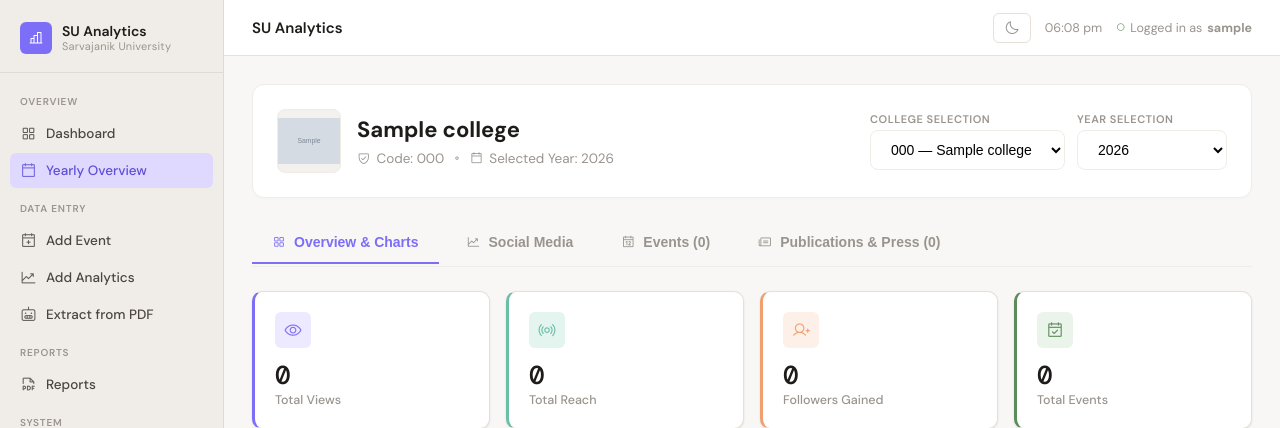
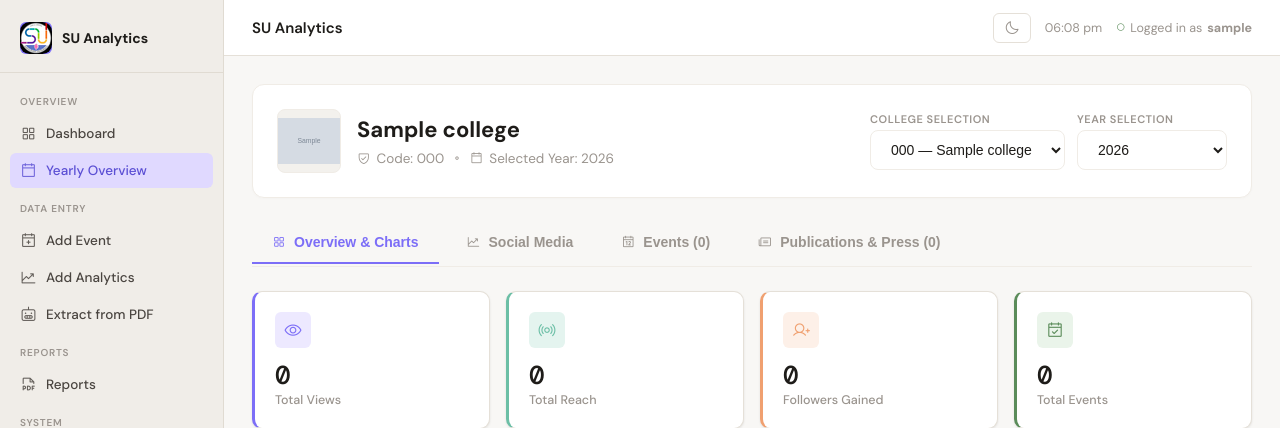
Before and after one commit to Daku3011/University-Analytics-Reporting-Automation-Platform, a Django app: page /analytics/yearly/ in a window 1280 px wide. Shown: the top 428 px of the page. Run offline with Django 5.2, Linux system fonts and the light colour scheme; a user stored in the database is signed in; tables that the repository leaves empty hold one stand-in row (values such as "Sample post"); grey boxes marked "Sample" are stand-in pictures; parts of the project's set-up code (start-up, migrations or seed data) failed here and were passed over; some libraries are stand-ins or nearby versions.

Commit message:
feat: add SU logos, improve mobile responsiveness, and enhance sidebar navigation UI

```diff
--- a/templates/analytics_app/yearly_overview.html
+++ b/templates/analytics_app/yearly_overview.html
@@ -409,16 +409,102 @@
     font-size: 14.5px;
 }
 
-#collegeSelect {
-    background : white;
-    color: black;
+.filter-select {
+    background: var(--surface);
+    color: var(--text-primary);
+    border: 1px solid var(--border-light);
 }
 
-html[data-theme="dark"] #collegeSelect {
-    background : #201e1b;
+html[data-theme="dark"] .filter-select {
+    background: #201e1b;
     color: white;
+    border-color: #3e3b37;
 }
 
+/* ── Responsive Mobile Optimizations ────────────────────────────────── */
+@media (max-width: 768px) {
+    .college-header {
+        flex-direction: column;
+        align-items: stretch;
+        gap: 16px;
+        padding: 16px;
+    }
+    .college-info {
+        gap: 12px;
+    }
+    .college-logo-container {
+        width: 48px;
+        height: 48px;
+    }
+    .college-details h2 {
+        font-size: 18px;
+    }
+    .college-details p {
+        font-size: 12px;
+        flex-wrap: wrap;
+    }
+    .filter-form {
+        width: 100%;
+        display: grid;
+        grid-template-columns: 1fr 1fr;
+        gap: 12px;
+    }
+    .filter-group {
+        width: 100%;
+    }
+    .filter-select {
+        width: 100%;
+        min-width: unset;
+    }
+    .tab-button {
+        padding: 10px 14px;
+        font-size: 13.5px;
+    }
+    .event-timeline {
+        padding-left: 16px;
+        margin-left: 6px;
+    }
+    .event-node::before {
+        left: -23px;
+    }
+    .event-card {
+        padding: 16px;
+    }
+    .event-gallery {
+        gap: 8px;
+        padding-top: 12px;
+    }
+    .event-media-item {
+        width: 76px;
+        height: 76px;
+    }
+    .table-clean th, .table-clean td {
+        padding: 8px 4px;
+        font-size: 12.5px;
+    }
+}
+
+@media (max-width: 600px) {
+    .filter-form {
+        grid-template-columns: 1fr;
+    }
+    .top-posts-grid, .newspaper-grid, .press-grid {
+        grid-template-columns: 1fr !important;
+        gap: 16px;
+    }
+    .post-image {
+        height: 160px;
+    }
+    .news-card, .press-card {
+        padding: 16px;
+    }
+    .stat-card {
+        padding: 16px;
+    }
+    .stat-number {
+        font-size: 20px !important;
+    }
+}
 {% endblock %}
 
 {% block content %}
@@ -457,7 +543,7 @@ html[data-theme="dark"] #collegeSelect {
 
         <div class="filter-group">
             <span class="filter-label">Year Selection</span>
-            <select id="collegeSelect" name="year" class="filter-select" onchange="this.form.submit()">
+            <select id="yearSelect" name="year" class="filter-select" onchange="this.form.submit()">
                 {% for y in years %}
                 <option value="{{ y }}" {% if y == selected_year %}selected{% endif %}>{{ y }}</option>
                 {% endfor %}
--- a/templates/base.html
+++ b/templates/base.html
@@ -20,6 +20,32 @@
     <link rel="stylesheet" href="{% static 'css/main.css' %}">
 
     <style>
+        .sidebar-close-btn {
+            background: none;
+            border: none;
+            color: var(--sidebar-text);
+            font-size: 20px;
+            cursor: pointer;
+            display: none;
+            align-items: center;
+            justify-content: center;
+            padding: 6px;
+            border-radius: 6px;
+            transition: background-color 0.2s, color 0.2s;
+        }
+        .sidebar-close-btn:hover {
+            background-color: var(--sidebar-hover);
+            color: var(--text-primary);
+        }
+        @media (max-width: 768px) {
+            .sidebar-close-btn {
+                display: flex;
+            }
+            .sidebar-overlay {
+                backdrop-filter: blur(4px);
+                -webkit-backdrop-filter: blur(4px);
+            }
+        }
         {% block extra_css %}{% endblock %}
     </style>
 </head>
@@ -29,14 +55,18 @@
 
     <!-- ── Sidebar ───────────────────────────────────────────────── -->
     <aside class="sidebar" id="sidebar">
-        <div class="sidebar-brand">
-            <div class="sidebar-brand-icon">
-                <i class="ph ph-chart-bar" style="font-size:16px;"></i>
+        <div class="sidebar-brand" style="display: flex; justify-content: space-between; align-items: center; width: 100%;">
+            <div style="display: flex; align-items: center; gap: 10px;">
+                <div class="sidebar-brand-icon">
+                    <img src="{% static 'favicon.ico' %}" alt="SU Analytics Logo" style="max-width: 100%; height: auto; max-height: 90px; object-fit: contain; border-radius: 30%;">
+                </div>
+                <div class="sidebar-brand-text">
+                    <b>SU Analytics</b>
+                </div>
             </div>
-            <div class="sidebar-brand-text">
-                SU Analytics
-                <small>Sarvajanik University</small>
-            </div>
+            <button class="sidebar-close-btn" onclick="closeSidebar()" aria-label="Close sidebar">
+                <i class="ph ph-x"></i>
+            </button>
         </div>
 
         <nav class="sidebar-nav" aria-label="Main navigation">
```
Also changed, not shown: templates/accounts/login.html (+3 -4 lines), static/logo_banner.png (added).
